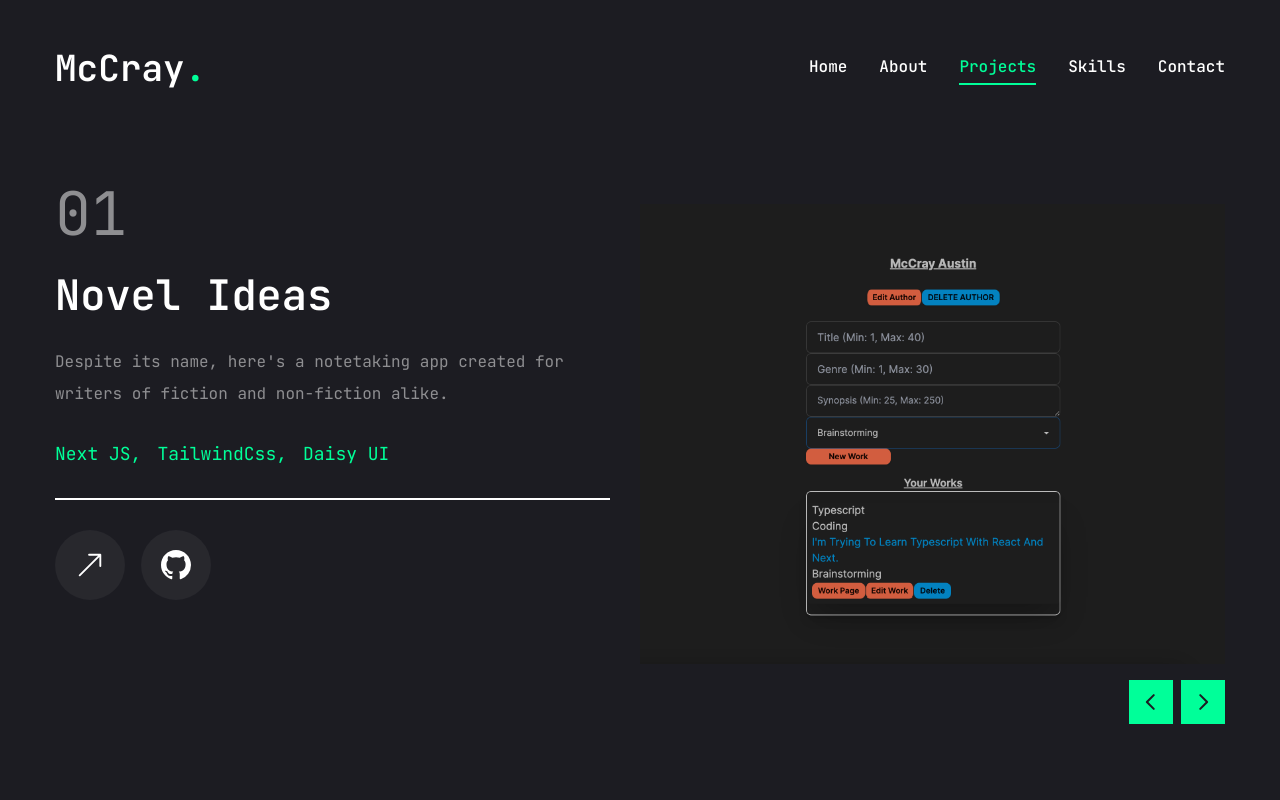
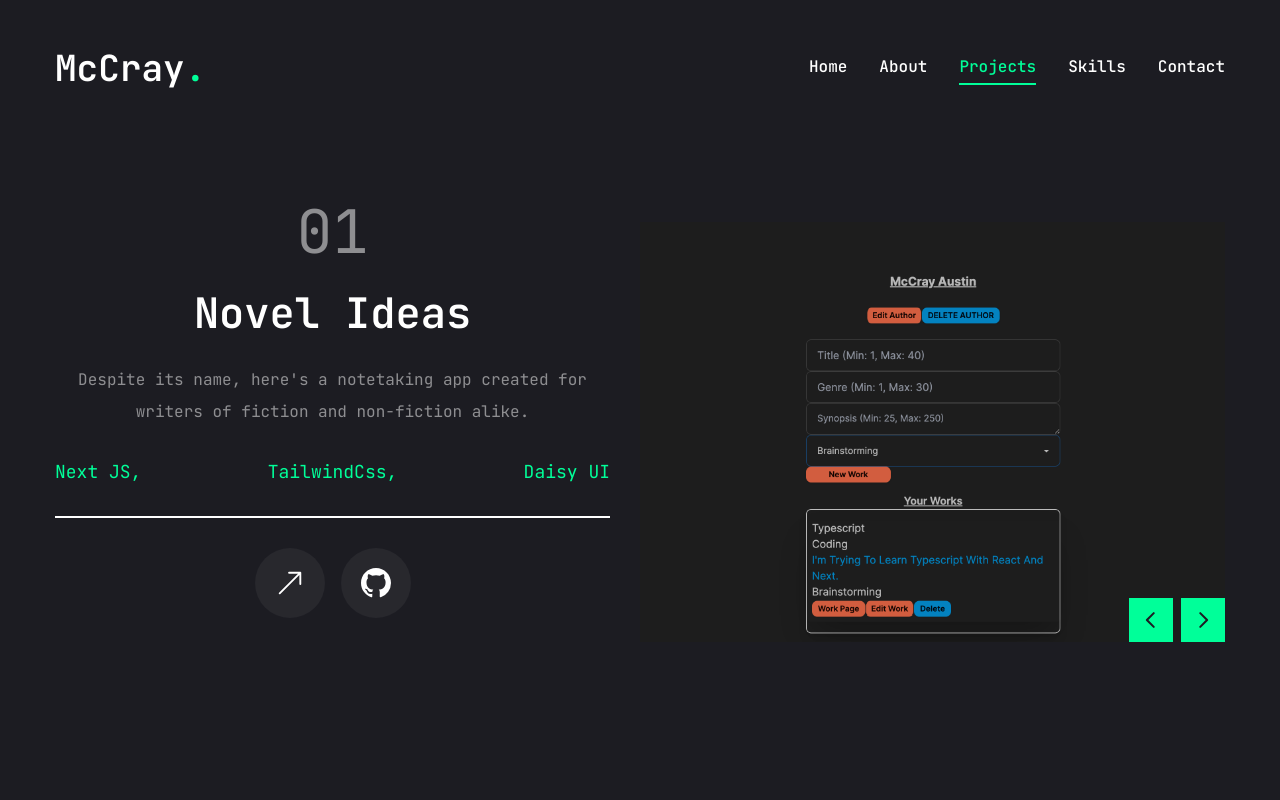
Before and after one commit to mmaustin/mccray-portfolio, a Next.js app in the folder next-portfolio/: page /projects in a window 1280 px wide. Shown: the top 800 px of the page. Built offline with nearby package versions, Linux system fonts and the light colour scheme.

Commit message:
Resizing/styling project description elements

```diff
--- a/next-portfolio/app/projects/page.jsx
+++ b/next-portfolio/app/projects/page.jsx
@@ -72,11 +72,11 @@ const Projects = () => {
       <div className="container mx-auto">
         <div className="flex flex-col lg:flex-row lg:gap-[30px]">
           <div className="w-full lg:w-[50%] lg:h-[460px] flex flex-col lg:justify-between order-2 lg:order-none">
-            <div className="flex flex-col gap-[30px] h-[50%]">
+            <div className="flex flex-col gap-[30px] h-[50%] text-center">
               <div className="text-6xl leading-none text-white/50">{project?.num}</div>
               <h2 className="text-[42px] font-semibold leading-none text-white group-hover:text-accent transition-all duration-500 capitalize">{project?.title}</h2>
               <p className="text-white/50">{project?.description}</p>
-              <ul className="flex gap-4">
+              <ul className="flex justify-between">
                 {project?.stack.map((item, i) => {
                   return (
                     <li key={i} className="text-lg text-accent">{item.name}</li>
@@ -84,7 +84,7 @@ const Projects = () => {
                 })}
               </ul>
               <div className="border border-white"></div>
-              <div className="flex items-center gap-4">
+              <div className="flex justify-center gap-4">
                 <Link href={project?.live} target="_blank">
                   <TooltipProvider delayDuration={100}>
                     <Tooltip>
@@ -114,7 +114,7 @@ const Projects = () => {
             </div>
           </div>
           <div className="my-5 w-full lg:w-[50%]">
-            <Swiper spaceBetween={10} slidesPerView={1} className="lg:h-[520px] mb-12" onSlideChange={handleSlideChange}>
+            <Swiper spaceBetween={10} slidesPerView={1} className="lg:h-[420px] mb-12" onSlideChange={handleSlideChange}>
               {projects.map((project, i) => {
                 return (
                   <SwiperSlide key={i} className="w-full">
```
